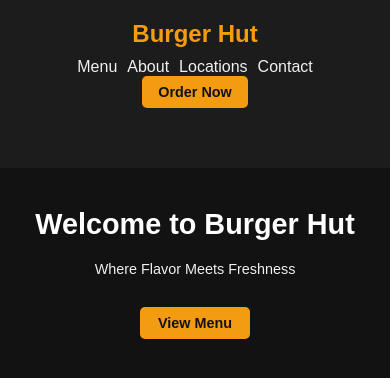
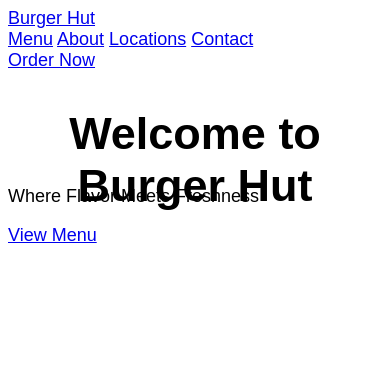
Before and after one commit to saad144247/saad1, a plain HTML site: page index.html in a window 390 px wide. Drawn offline with Linux system fonts and the light colour scheme.

Commit message:
Add files via upload

```diff
--- a/style.css
+++ b/style.css
@@ -1,149 +1,18 @@
-* {
-  margin: 0;
-  padding: 0;
-  box-sizing: border-box;
+body{
+    font-family: sans-serif;
+    font-size: large;
 }
 
-body {
-  font-family: Arial, sans-serif;
-  background-color: #121212;
-  color: #f0f0f0;
+h1{
+    text-align: center;
+    font-size: 45px;
+    height: 40px;
 }
 
-.header {
-  display: flex;
-  flex-wrap: wrap;
-  justify-content: space-between;
-  align-items: center;
-  padding: 20px;
-  background-color: #1c1c1c;
+abbr{
+    text-decoration: none !important;
 }
-
-.logo a {
-  font-size: 24px;
-  font-weight: bold;
-  color: #f39c12;
-  text-decoration: none;
+td{
+    height: 15px;
+    width: 50px;
 }
-
-.nav-links {
-  display: flex;
-  flex-wrap: wrap;
-  gap: 10px;
-  margin-top: 10px;
-}
-
-.nav-links a {
-  color: #f0f0f0;
-  text-decoration: none;
-  font-size: 16px;
-}
-
-.nav-links a:hover {
-  color: #f39c12;
-}
-
-.cta-btn {
-  background-color: #f39c12;
-  color: #121212;
-  padding: 10px 20px;
-  border-radius: 5px;
-  text-decoration: none;
-  font-weight: bold;
-  transition: background-color 0.3s;
-}
-
-.cta-btn:hover {
-  background-color: #e67e22;
-}
-
-.hero {
-  display: flex;
-  align-items: center;
-  justify-content: center;
-  height: 80vh;
-  color: #f0f0f0;
-  text-align: center;
-  padding: 20px;
-}
-
-.hero-content {
-  max-width: 600px;
-  margin: 0 auto;
-}
-
-.hero-content h1 {
-  font-size: 2.5rem;
-  color: #fff;
-  margin-bottom: 20px;
-}
-
-.hero-content p {
-  font-size: 1.2rem;
-  margin-bottom: 30px;
-  color: #f0f0f0;
-}
-
-.hero-btn {
-  display: inline-block;
-  padding: 12px 25px;
-  background-color: #f39c12;
-  color: #121212;
-  border-radius: 5px;
-  text-decoration: none;
-  font-weight: bold;
-  transition: background-color 0.3s;
-}
-
-.hero-btn:hover {
-  background-color: #e67e22;
-}
-
-/* Responsive Design */
-@media (max-width: 768px) {
-  .header {
-    flex-direction: column;
-    text-align: center;
-  }
-
-  .nav-links {
-    justify-content: center;
-  }
-
-  .hero-content h1 {
-    font-size: 2rem;
-  }
-
-  .hero-content p {
-    font-size: 1rem;
-  }
-
-  .hero-btn {
-    padding: 10px 20px;
-  }
-}
-
-@media (max-width: 480px) {
-  .hero {
-    height: auto;
-    padding: 40px 20px;
-  }
-
-  .hero-content h1 {
-    font-size: 1.8rem;
-  }
-
-  .hero-content p {
-    font-size: 0.9rem;
-  }
-
-  .cta-btn {
-    font-size: 0.9rem;
-    padding: 8px 16px;
-  }
-
-  .hero-btn {
-    padding: 8px 18px;
-    font-size: 0.9rem;
-  }
-}
```
Also changed, not shown: periodic.html (added, +163 -0 lines).
